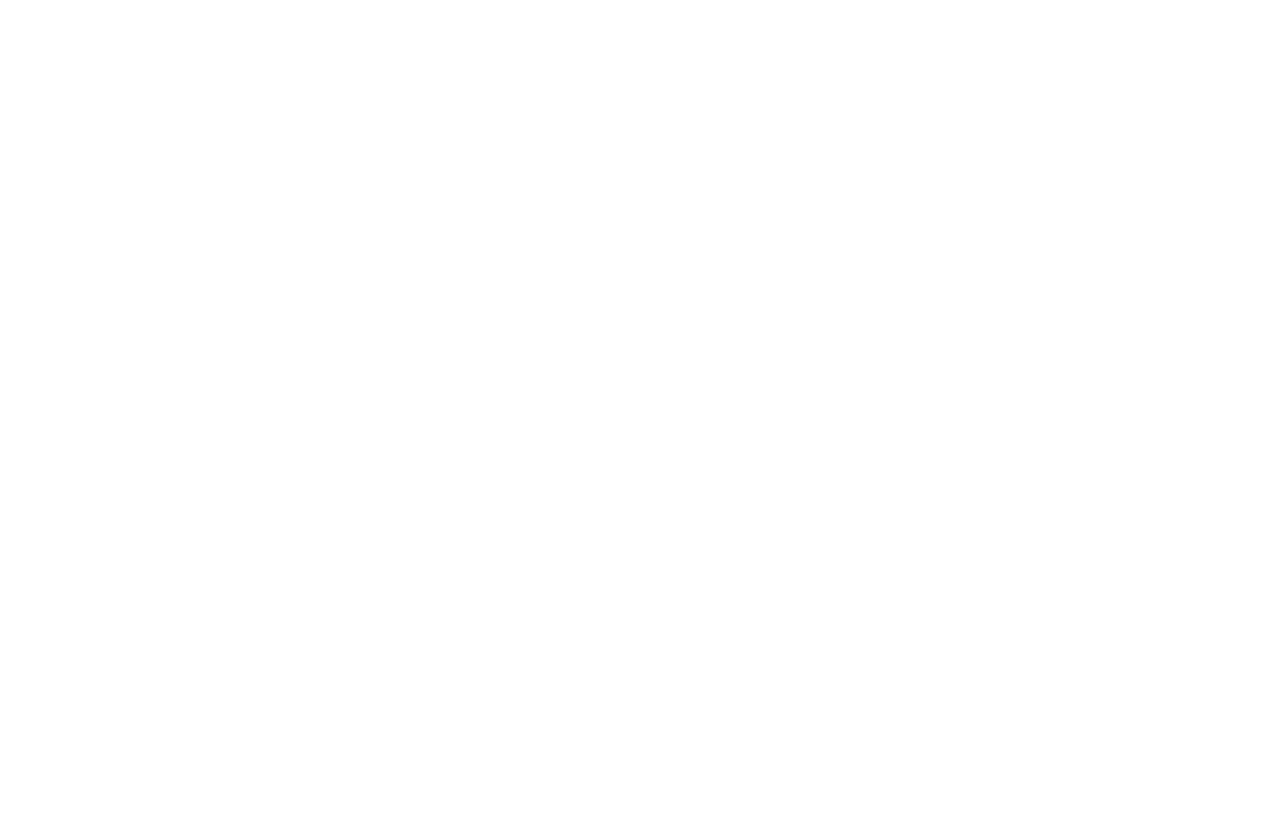
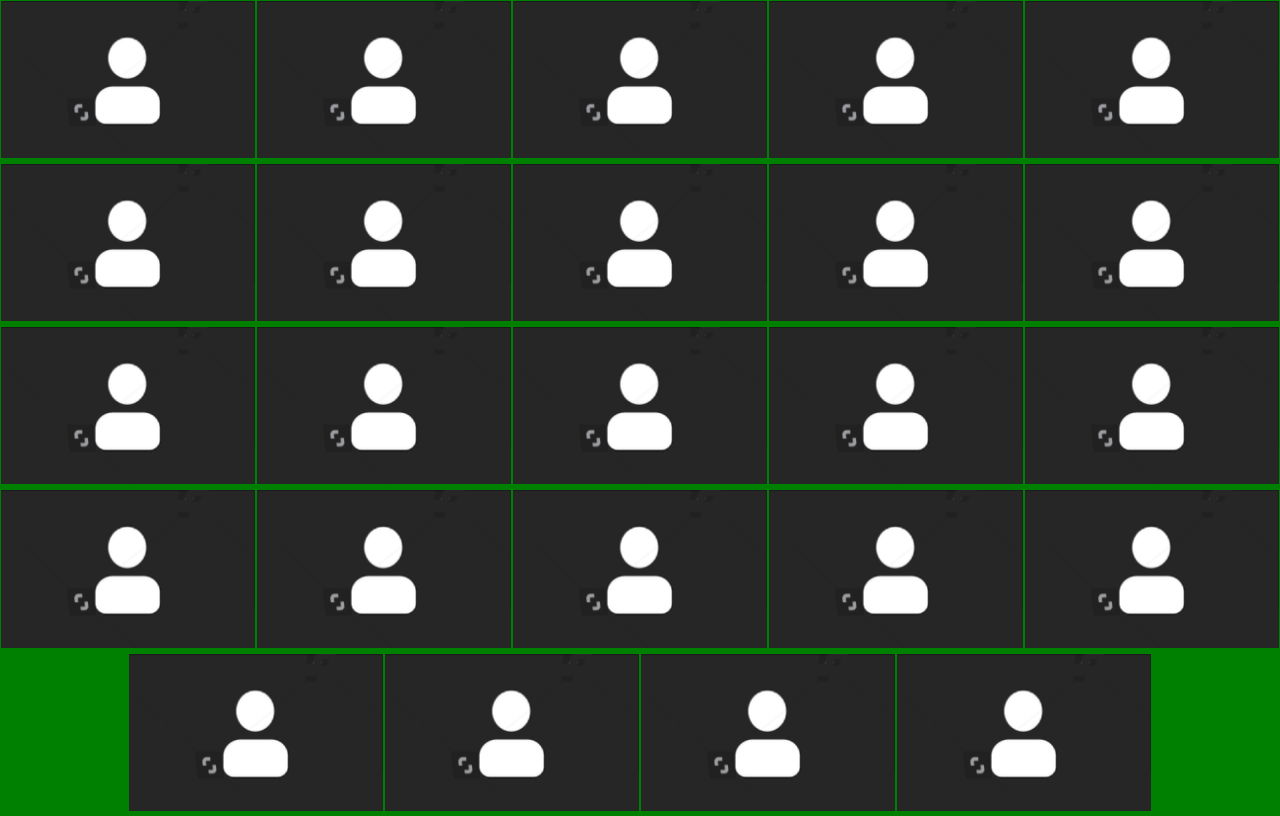
Before and after one commit to purpledev1337/html-css-zoom, a plain HTML site: page index.html in a window 1280 px wide. Drawn offline with Linux system fonts and the light colour scheme.

Commit message:
video grid setted

```diff
--- a/css/style.css
+++ b/css/style.css
@@ -4,3 +4,26 @@
     padding: 0;
     box-sizing: border-box;
 }
+
+/* main */
+#meeting-view {
+}
+
+#user-video-grid {
+    display: flex;
+    flex-wrap: wrap;
+    justify-content: center;
+    background-color: green;
+    /* padding: 2% 0; */
+}
+
+.user-video-box {
+    /* margin: 0.5%; */
+    margin: 1px;
+    width: calc(20% - 2px);
+    min-width: 150px;
+}
+
+.user-video-box img {
+    width: 100%;
+}
--- a/index.html
+++ b/index.html
@@ -12,7 +12,83 @@
 
     <main>
         <!-- video users section: flex row wrap (bonus: overflow:auto?)-->
-            <!-- speaker view buttons in position absolute -->
+        <section id="meeting-view">
+            <div id="user-video-grid">
+                <div class="user-video-box">
+                    <img src="img/zoom-user-preview.png" alt="">
+                </div>
+                <div class="user-video-box">
+                    <img src="img/zoom-user-preview.png" alt="">
+                </div>
+                <div class="user-video-box">
+                    <img src="img/zoom-user-preview.png" alt="">
+                </div>
+                <div class="user-video-box">
+                    <img src="img/zoom-user-preview.png" alt="">
+                </div>
+                <div class="user-video-box">
+                    <img src="img/zoom-user-preview.png" alt="">
+                </div>
+                <div class="user-video-box">
+                    <img src="img/zoom-user-preview.png" alt="">
+                </div>
+                <div class="user-video-box">
+                    <img src="img/zoom-user-preview.png" alt="">
+                </div>
+                <div class="user-video-box">
+                    <img src="img/zoom-user-preview.png" alt="">
+                </div>
+                <div class="user-video-box">
+                    <img src="img/zoom-user-preview.png" alt="">
+                </div>
+                <div class="user-video-box">
+                    <img src="img/zoom-user-preview.png" alt="">
+                </div>
+                <div class="user-video-box">
+                    <img src="img/zoom-user-preview.png" alt="">
+                </div>
+                <div class="user-video-box">
+                    <img src="img/zoom-user-preview.png" alt="">
+                </div>
+                <div class="user-video-box">
+                    <img src="img/zoom-user-preview.png" alt="">
+                </div>
+                <div class="user-video-box">
+                    <img src="img/zoom-user-preview.png" alt="">
+                </div>
+                <div class="user-video-box">
+                    <img src="img/zoom-user-preview.png" alt="">
+                </div>
+                <div class="user-video-box">
+                    <img src="img/zoom-user-preview.png" alt="">
+                </div>
+                <div class="user-video-box">
+                    <img src="img/zoom-user-preview.png" alt="">
+                </div>
+                <div class="user-video-box">
+                    <img src="img/zoom-user-preview.png" alt="">
+                </div>
+                <div class="user-video-box">
+                    <img src="img/zoom-user-preview.png" alt="">
+                </div>
+                <div class="user-video-box">
+                    <img src="img/zoom-user-preview.png" alt="">
+                </div>
+                <div class="user-video-box">
+                    <img src="img/zoom-user-preview.png" alt="">
+                </div>
+                <div class="user-video-box">
+                    <img src="img/zoom-user-preview.png" alt="">
+                </div>
+                <div class="user-video-box">
+                    <img src="img/zoom-user-preview.png" alt="">
+                </div>
+                <div class="user-video-box">
+                    <img src="img/zoom-user-preview.png" alt="">
+                </div>
+            </div>
+        </section>
+        <!-- speaker view buttons in position absolute -->
             <!-- left and right arrows in position absolute or float r/l -->
         <section>
 
```
